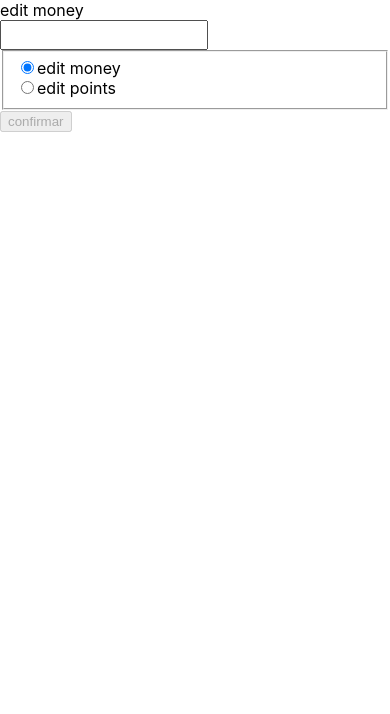
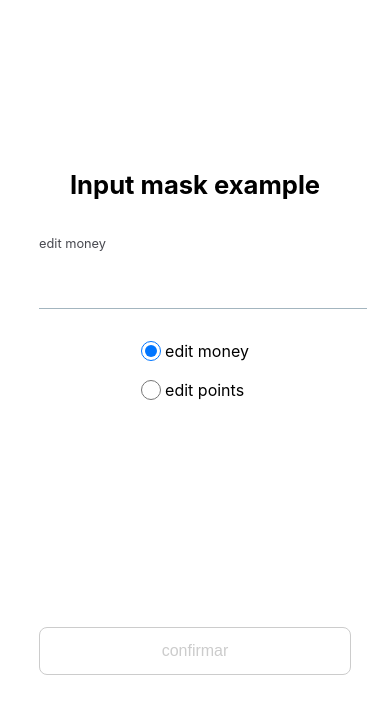
Before and after one commit to luane-aquino/input-mask, a React (Create React App) app: page / in a window 390 px wide. Shown: the top 714 px of the page. Built offline with nearby package versions, Linux system fonts and the light colour scheme.

Commit message:
adjusted responsivity

```diff
--- a/src/App.css
+++ b/src/App.css
@@ -1,15 +1,106 @@
 .wrapper {
   position: relative;
-  width: 200px;
-}
-
-.input {
-  width: 100%;
-  height: 24px;
+  width: 30%;
+  min-width: 200px;
 }
 
 .suffix {
   position: absolute;
-  top: 23px;
-  background-color: pink;
+  top: 26px;
 }
+
+.App {
+  display: flex;
+  align-items: center;
+  justify-content: center;
+  min-height: 100vh;
+}
+
+.form {
+  width: 50%;
+  height: 60vh;
+  display: flex;
+  align-items: center;
+  flex-direction: column;
+  gap: 4em;
+}
+
+.input {
+  border: none;
+  border-bottom: 1px solid #a3b5bf;
+  width: 100%;
+  height: 48px;
+  padding: 4px 8px;
+}
+
+.label {
+  font-size: 0.8rem;
+  color: #47484f;
+}
+
+.title {
+  font-size: 2rem;
+  margin: 0;
+}
+
+.radios-wrapper {
+  border: none;
+  margin: 0;
+  padding: 0;
+  display: flex;
+  flex-direction: column;
+  gap: 1.2em;
+}
+
+.radio-content {
+  display: flex;
+  align-items: center;
+  gap: 4px;
+}
+
+.radio-content__label {
+  font-size: 1rem;
+}
+
+.confirm-button {
+  margin-top: 16px;
+  width: 30%;
+  height: 48px;
+  padding: 0.5em;
+  border-radius: 8px;
+  border: 1px solid #012169;
+  background-color: #fff;
+  color: #012169;
+  cursor: pointer;
+  font-size: 1rem;
+}
+
+.confirm-button:disabled {
+  border: 1px solid #ccc;
+  color: #ccc;
+}
+
+.confirm-button:hover:not([disabled]) {
+  border-color: #106eb0;
+  color: #106eb0;
+}
+
+@media only screen and (max-width: 500px) {
+  .form {
+    width: 100%;
+    gap: 2em;
+  }
+
+  .wrapper {
+    width: 80%;
+  }
+
+  .title {
+    font-size: 1.6rem;
+  }
+
+  .confirm-button {
+    width: 80%;
+    margin-top: auto;
+  }
+}
--- a/src/App.tsx
+++ b/src/App.tsx
@@ -6,6 +6,7 @@ import {
   getValueFormattedInBrazilianCurrency,
   getValueFormattedThousands,
 } from "./utils";
+import Toast from "./components/Toast";
 
 enum RadioValues {
   money = "money",
@@ -21,12 +22,14 @@ const labelText: Record<string, string> = {
 
 function App() {
   const [inputValue, setInputValue] = useState("");
+  const [showToast, setShowToast] = useState(false);
   const [typeSelected, setTypeSelected] = useState<RadioValuesType>(
     RadioValues.money,
   );
 
   const handleSubmit = (e: React.FormEvent<HTMLFormElement>) => {
     e.preventDefault();
+    setShowToast(true);
     setInputValue("");
   };
 
@@ -65,12 +68,18 @@ function App() {
     return parseInt(getDigitsOnly(inputValue)) === 0 || inputValue === "";
   };
 
+  const turnOffToast = () => {
+    setShowToast(false);
+  };
+
   return (
     <div className="App">
-      <form onSubmit={handleSubmit}>
-        {/* input with mask */}
+      <form onSubmit={handleSubmit} className="form">
+        <h1 className="title">Input mask example</h1>
         <div className="wrapper">
-          <label htmlFor="input-mask">{labelText[typeSelected]}</label>
+          <label htmlFor="input-mask" className="label">
+            {labelText[typeSelected]}
+          </label>
           <input
             type="text"
             id="input-mask"
@@ -87,9 +96,8 @@ function App() {
             </span>
           )}
         </div>
-        {/* controls */}
-        <fieldset>
-          <div>
+        <fieldset className="radios-wrapper">
+          <div className="radio-content">
             <input
               id="radio-money"
               type="radio"
@@ -98,9 +106,11 @@ function App() {
               onChange={handleRadioChange}
               checked={RadioValues.money === typeSelected}
             />
-            <label htmlFor="radio-money">edit money</label>
+            <label htmlFor="radio-money" className="radio-content__label">
+              edit money
+            </label>
           </div>
-          <div>
+          <div className="radio-content">
             <input
               id="radio-points"
               type="radio"
@@ -109,11 +119,15 @@ function App() {
               onChange={handleRadioChange}
               checked={RadioValues.points === typeSelected}
             />
-            <label htmlFor="radio-points">edit points</label>
+            <label htmlFor="radio-points" className="radio-content__label">
+              edit points
+            </label>
           </div>
         </fieldset>
-        {/* button */}
-        <button disabled={isDisabled()}>confirmar</button>
+        <button disabled={isDisabled()} className="confirm-button">
+          confirmar
+        </button>
+        {showToast && <Toast text={`value submited!`} turnOff={turnOffToast} />}
       </form>
     </div>
   );
--- /dev/null
+++ b/src/components/Toast/index.tsx
@@ -0,0 +1,19 @@
+import { useEffect } from "react";
+import "./styles.css";
+
+interface ToastProps {
+  text: string;
+  turnOff: () => void;
+}
+
+const Toast: React.FC<ToastProps> = ({ text, turnOff }) => {
+  useEffect(() => {
+    setTimeout(() => {
+      turnOff();
+    }, 4000);
+  }, []);
+
+  return <div className="toast">{text}</div>;
+};
+
+export default Toast;
--- /dev/null
+++ b/src/components/Toast/styles.css
@@ -0,0 +1,13 @@
+.toast {
+  background-color: #007a47;
+  color: #fff;
+  border-radius: 16px;
+  position: fixed;
+  bottom: 4vh;
+  display: flex;
+  align-items: center;
+  justify-content: center;
+  width: 30%;
+  height: 2.5rem;
+  padding: 0.4em;
+}
--- a/src/index.css
+++ b/src/index.css
@@ -8,7 +8,8 @@ body {
   -moz-osx-font-smoothing: grayscale;
 }
 
-code {
-  font-family: source-code-pro, Menlo, Monaco, Consolas, "Courier New",
-    monospace;
+input[type="radio"] {
+  width: 20px;
+  height: 20px;
+  margin: 0;
 }
```
